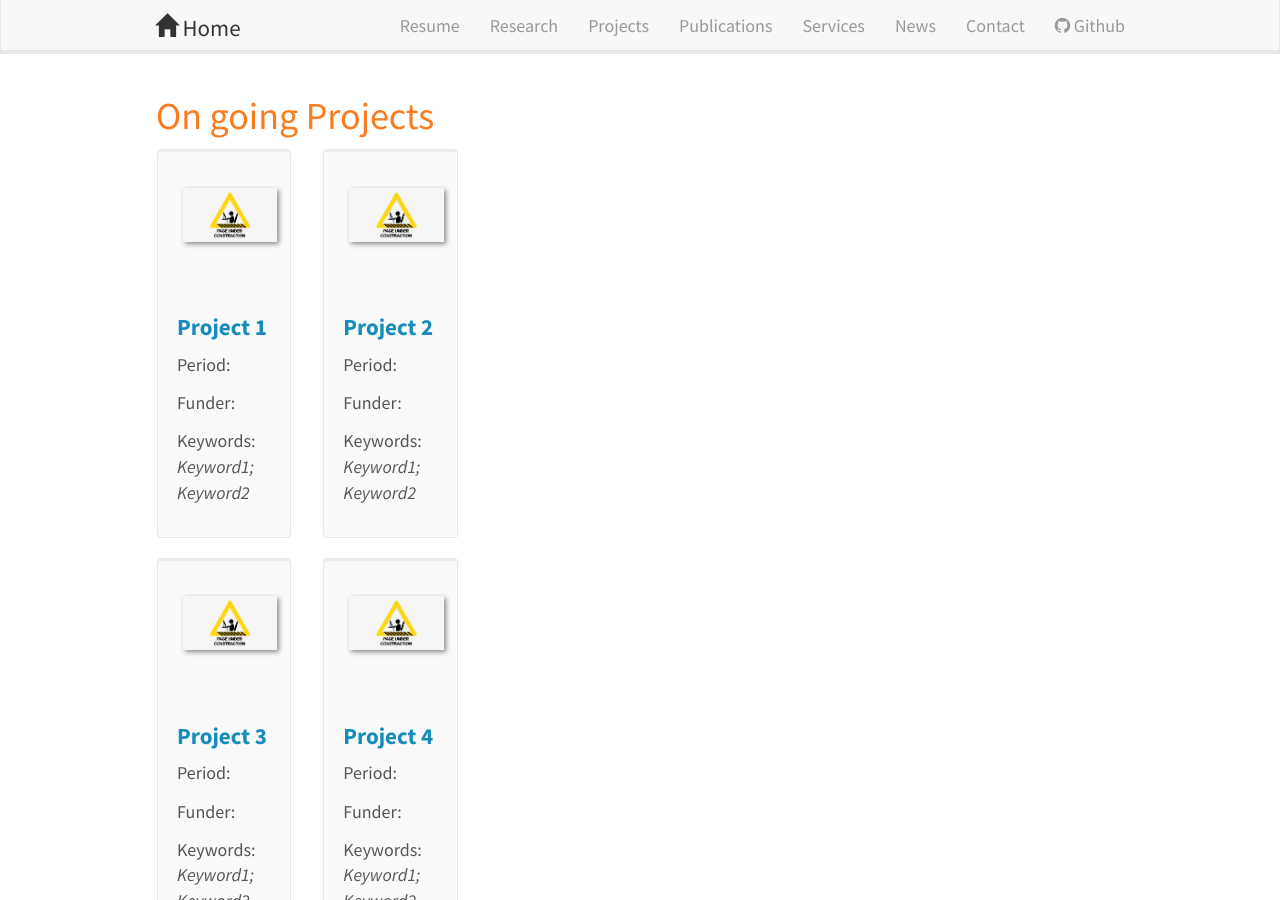
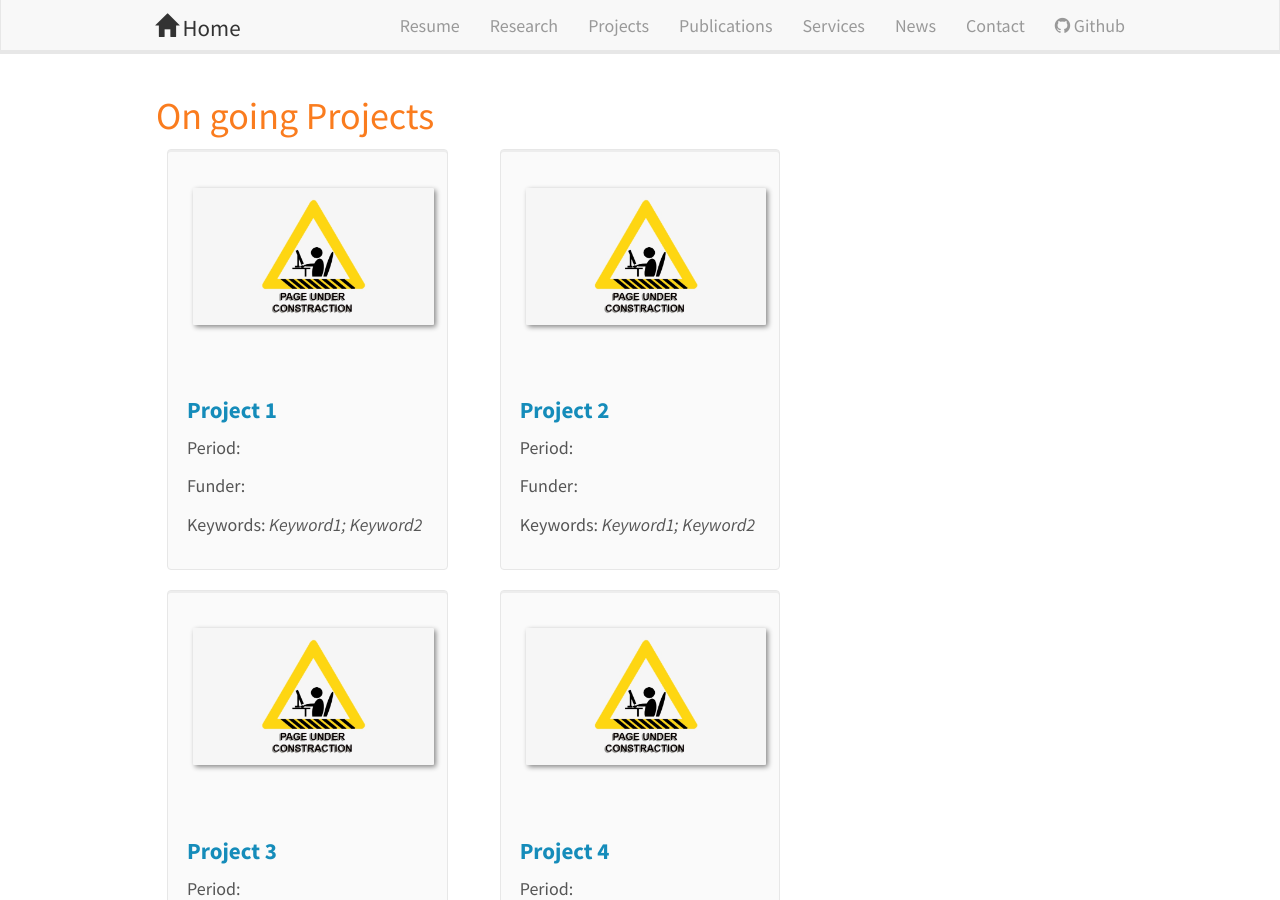
Before and after one commit to canng/cann, a Jekyll site: the page built from _pages/projects.md, in a window 1280 px wide and 900 px high. Built offline with Jekyll 4.4.1, drawn with Linux system fonts in a browser that asks for light colours; nearby versions of some CDN libraries.

Commit message:
update project page

```diff
--- a/_pages/projects.md
+++ b/_pages/projects.md
@@ -20,7 +20,7 @@ permalink: /projects/
 {% endif %}
 
 
-<div class="col-sm-2 clearfix">
+<div class="col-sm-4 clearfix">
  <div class="well"> <!--  well-lg >> no box    -->
  <p><strong><a href="{{ publi.link.url }}"> <img src="{{ site.url }}{{ site.baseurl }}/images/projectpic/{{ publi.image }}" width="100%" /> </a></strong></p>
  <h4><a href="{{ publi.link.url }}"> <pubtit>{{ publi.title }}</pubtit></a></h4>
@@ -65,7 +65,7 @@ permalink: /projects/
 {% endif %}
 
 
-<div class="col-sm-2 clearfix">
+<div class="col-sm-4 clearfix">
  <div class="well"> <!--  well-lg >> no box    -->
  <p><strong><a href="{{ publi.link.url }}"> <img src="{{ site.url }}{{ site.baseurl }}/images/projectpic/{{ publi.image }}" width="100%" /> </a></strong></p>
  <h4><a href="{{ publi.link.url }}"> <pubtit>{{ publi.title }}</pubtit></a></h4>
```
